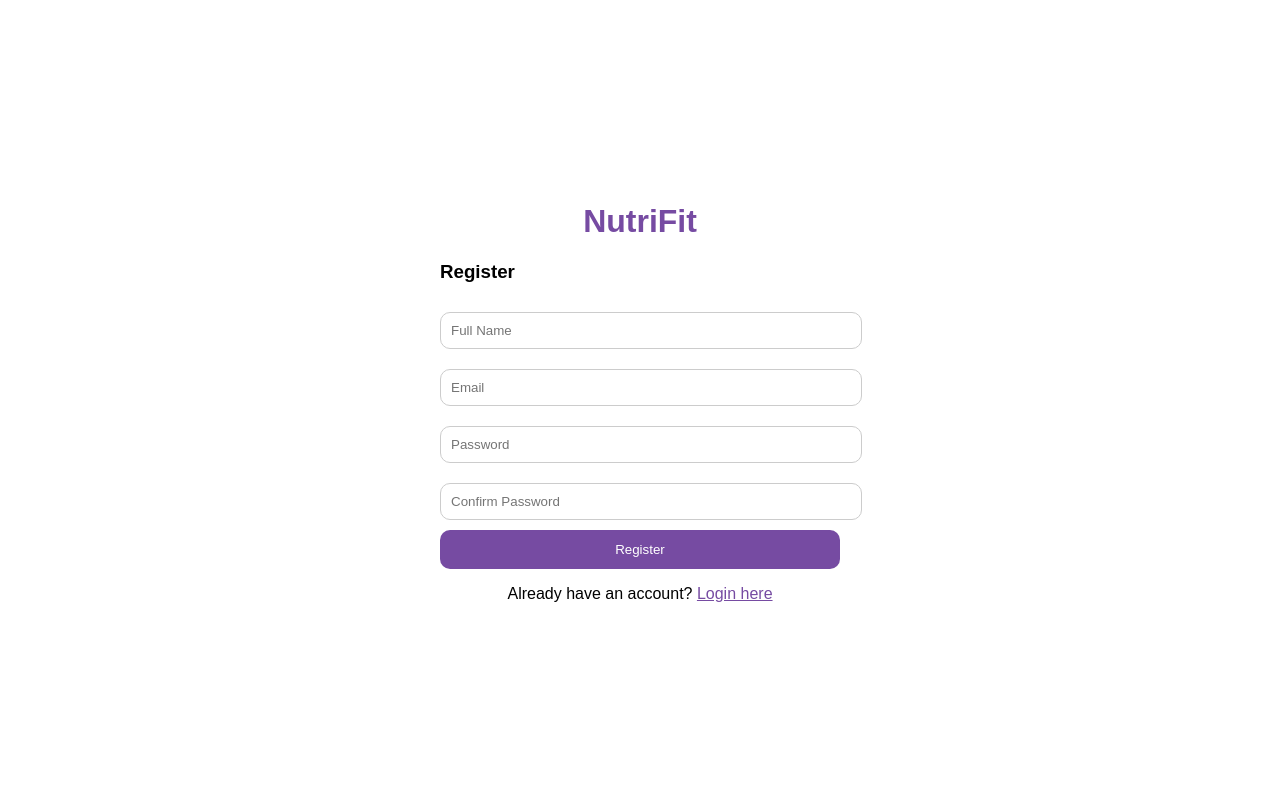
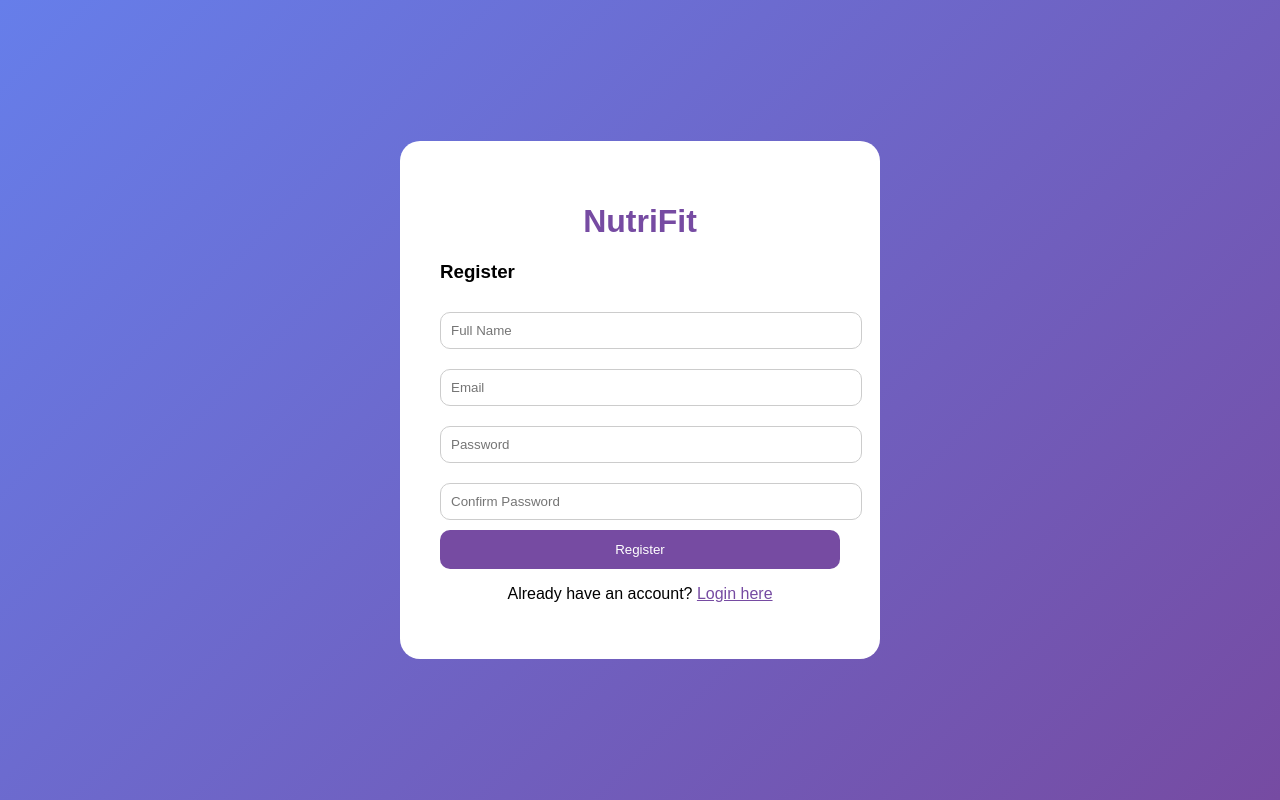
Before and after one commit to ThoJiaJun/NutriFit-Food-Image-Recognition-and-Calorie-Estimation-System, a Flask app: page /register in a window 1280 px wide. Run offline with Flask 3, Linux system fonts and the light colour scheme.

Commit message:
Fix gradient background: remove 'to' from all pages

```diff
--- a/NutriFit-Food-Image-Recognition-and-Calorie-Estimation-System/templates/login.html
+++ b/NutriFit-Food-Image-Recognition-and-Calorie-Estimation-System/templates/login.html
@@ -5,7 +5,7 @@
 <style>
   body {
     font-family: Arial;
-         background: linear-gradient(to 135deg, #667eea, #764ba2);
+         background: linear-gradient(135deg, #667eea, #764ba2)
           display: flex;
           justify-content: center;
           align-items: center;
--- a/NutriFit-Food-Image-Recognition-and-Calorie-Estimation-System/templates/register.html
+++ b/NutriFit-Food-Image-Recognition-and-Calorie-Estimation-System/templates/register.html
@@ -5,7 +5,7 @@
 <style>
   body {
     font-family: Arial;
-         background: linear-gradient(to 135deg, #667eea, #764ba2);
+         background: linear-gradient(135deg, #667eea, #764ba2);
           display: flex;
           justify-content: center;
           align-items: center;
```
